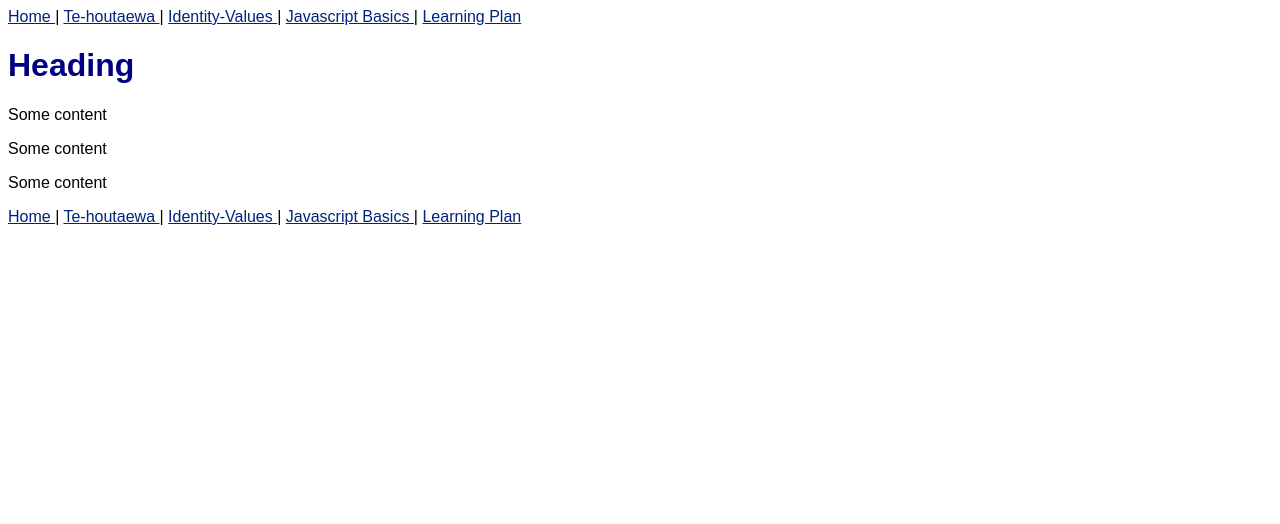
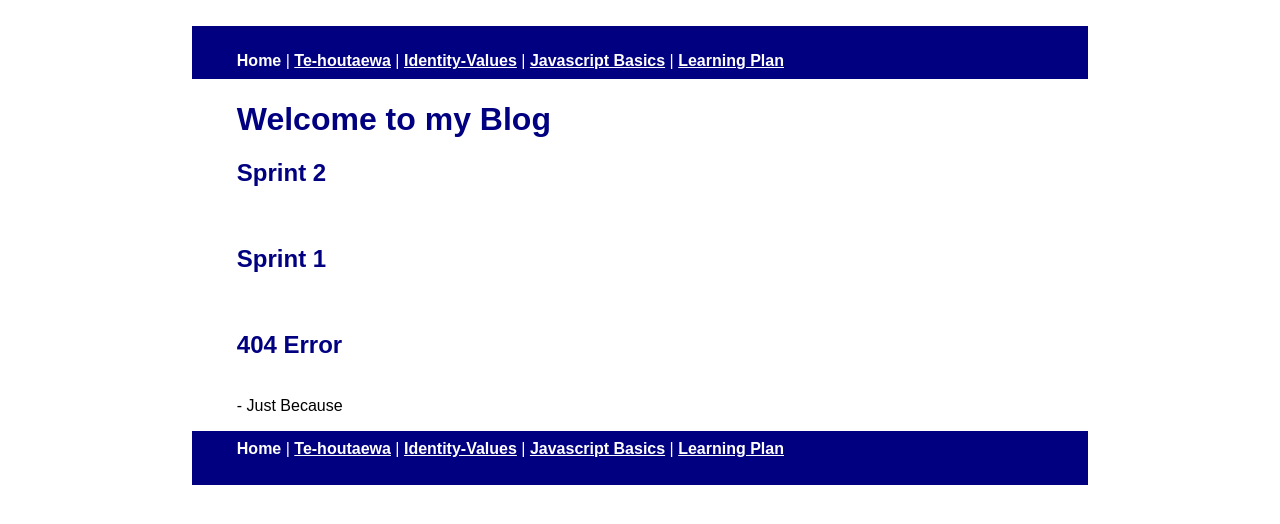
Before and after one commit to anthonymartin36/blog, a website: page index.html in a window 1280 px wide. Drawn offline with Linux system fonts and the light colour scheme.

Commit message:
More design HTML and CSS changes

```diff
--- a/index.html
+++ b/index.html
@@ -7,27 +7,30 @@
 </head>
 <body>
 <div id="Header">
-<div id="Nav">
-    <a href="https://anthonymartin36.github.io/blog/index.html"> Home </a> | <a href="https://anthonymartin36.github.io/blog/te-houtaewa-template.html"> Te-houtaewa </a>  | <a href="https://anthonymartin36.github.io/blog/Identity-Values.html"> Identity-Values </a>  | <a href="https://anthonymartin36.github.io/blog/javascript-basics.html"> Javascript Basics </a>  | <a href="https://anthonymartin36.github.io/blog/learning-plan.html"> Learning Plan </a>
+<div class="Nav">
+    <a href="https://anthonymartin36.github.io/blog/index.html" style="text-decoration: none"> Home</a> | <a href="https://anthonymartin36.github.io/blog/te-houtaewa-template.html"> Te-houtaewa</a>  | <a href="https://anthonymartin36.github.io/blog/Identity-Values.html"> Identity-Values</a>  | <a href="https://anthonymartin36.github.io/blog/javascript-basics.html"> Javascript Basics</a>  | <a href="https://anthonymartin36.github.io/blog/learning-plan.html"> Learning Plan</a>
 </div></div>
-<div id="main">
+<div class="main">
     <h1>
-        Heading
+        Welcome to my Blog
     </h1>
     <p>
-        Some content
+        <h2>Sprint 2</h2>
+        <a href="https://anthonymartin36.github.io/blog/te-houtaewa-template.html">Te-Houtaewa</a>
     </p>
     <p>
-        Some content
+        <h2>Sprint 1 </h2>
+        <a href="https://anthonymartin36.github.io/blog/te-houtaewa-template.html">Te-Houtaewa</a>
     </p>
     <p>
-        Some content
+       <h2>404 Error </h2>
+        <br> - Just Because
     </p>
 <span></span>
 <span></span>
 
 </div>
-<div id="Footer">
-    <a href="https://anthonymartin36.github.io/blog/index.html"> Home </a> | <a href="https://anthonymartin36.github.io/blog/te-houtaewa-template.html"> Te-houtaewa </a>  | <a href="https://anthonymartin36.github.io/blog/Identity-Values.html"> Identity-Values </a>  | <a href="https://anthonymartin36.github.io/blog/javascript-basics.html"> Javascript Basics </a>  | <a href="https://anthonymartin36.github.io/blog/learning-plan.html"> Learning Plan </a>
+<div class="Footer">
+    <a href="https://anthonymartin36.github.io/blog/index.html" style="text-decoration: none"> Home</a> | <a href="https://anthonymartin36.github.io/blog/te-houtaewa-template.html"> Te-houtaewa</a>  | <a href="https://anthonymartin36.github.io/blog/Identity-Values.html"> Identity-Values</a>  | <a href="https://anthonymartin36.github.io/blog/javascript-basics.html"> Javascript Basics</a>  | <a href="https://anthonymartin36.github.io/blog/learning-plan.html"> Learning Plan</a>
 </div>
 </body>
--- a/styles/main.css
+++ b/styles/main.css
@@ -1,11 +1,14 @@
 body {
-    /**background: white; **/
+    /** background: white; **/
     font-family: arial;
+    margin-top: 2%;
+    margin-right: 15%;
+    margin-bottom: 2%;
+    margin-left: 15%;
 }
 main {
-    /**background-color: white; **/
-    Padding: 3px;
-    margin: 2%, 5%, 2%, 5%;
+    /** background-color: white; **/
+    Padding: 5%;
 }
 Header {
     margin-bottom: 3%;
@@ -14,8 +17,9 @@ Header {
 h1, h2, li{
     color: navy;
 }
-a {
-    color: rgb(0, 34, 128);
+a{
+    color: white;
+    font-weight: bold;
 }
 a:hover{
     text-decoration: none;
@@ -27,14 +31,24 @@ p{
 }
 .Nav{
     background:navy;
-    margin: 18px;
-    padding-top: 100px;
+    padding-top: 3%;
+    padding-bottom:1%;
+    Padding-right: 5%;
+    Padding-left: 5%;
+    color: white;
+    align-content: center;
 }
-.main a{
+.main{
     background:White;
+    Padding-right: 5%;
+    Padding-left: 5%;
 }
-.footer a{
+.Footer{
     background: navy;
     color:white;
-    padding-bottom:100px;
+    padding-top:1%;
+    padding-bottom:3%;
+    Padding-right: 5%;
+    Padding-left: 5%;
+    align-content: center;
 }
```
Also changed, not shown: te-houtaewa-template.html (+10 -0 lines).
